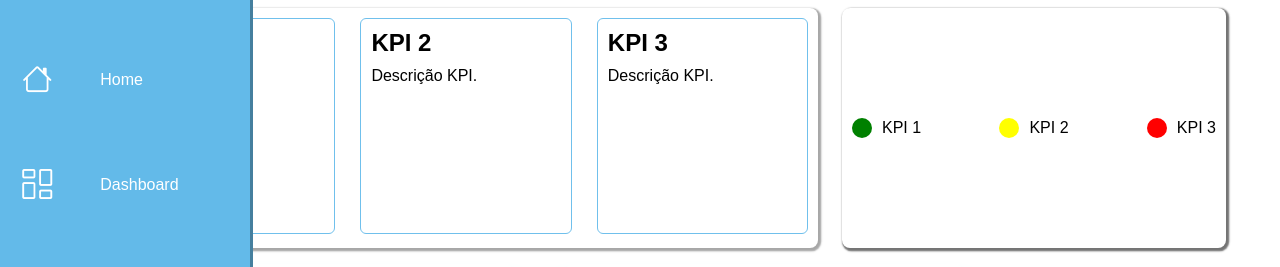
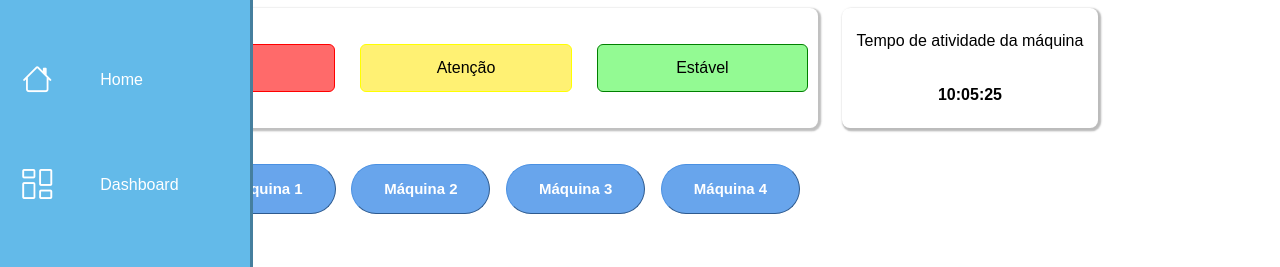
Before and after one commit to Stabillis/Stabillis, a website: page site/public/dashboard/dashboardStabillis.html in a window 1280 px wide. Shown: the top 267 px of the page. Drawn offline with nearby package versions, Linux system fonts and the light colour scheme.

Commit message:
Dashboard PARA O RAULLLLL

```diff
--- a/site/public/css/dash.css
+++ b/site/public/css/dash.css
@@ -133,28 +133,55 @@ main .columns-dash > div:hover{
 
     display: flex;
     justify-content: space-between;
+    align-items: center;
     margin-top: 0.5rem;
     width: 55vw;
-    height: 30vh;
+    height: 15vh;
     margin-left: 1.5rem;
-    box-shadow: 0.1rem 0.1rem 0.1rem 0.1rem #747474a2;
+    box-shadow: 0.1rem 0.1rem 0.1rem 0.1rem #74747473;
     border-radius: 8px;
 
   }
 
-  .card {
-    border: 1px solid #70c0ec;
+  .card-perigo {
+    border: 1px solid red;
+    background-color: rgba(255, 29, 29, 0.658);
     margin: 10px;
     padding: 10px;
     width: 30%;
-    height: 90%;
+    height: 40%;
     border-radius: 6px;
+    display: flex;
+    justify-content: center;
+    align-items: center;
 
   }
 
-  .coluna-kpi h2 {
-    font-size: 24px;
-    margin-bottom: 10px;
+  .card-atencao {
+    border: 1px solid yellow;
+    background-color: rgba(255, 238, 86, 0.822);
+    margin: 10px;
+    padding: 10px;
+    width: 30%;
+    height: 40%;
+    border-radius: 6px;
+    display: flex;
+    justify-content: center;
+    align-items: center;
+
+  }
+
+  .card-estavel {
+    border: 1px solid green;
+    background-color: rgba(110, 248, 110, 0.747);
+    margin: 10px;
+    padding: 10px;
+    width: 30%;
+    height: 40%;
+    border-radius: 6px;
+    display: flex;
+    justify-content: center;
+    align-items: center;
   }
 
   .coluna-kpi p {
@@ -163,13 +190,14 @@ main .columns-dash > div:hover{
 /*estilização lgenda KPI*/
 .legenda-kpi {
     display: flex;
-    justify-content: space-between;
+    justify-content: center;
+    flex-direction: column;
     border: none;
     margin-top: 0.5rem;
-    width: 30vw;
-    height: 30vh;
+    width: 20vw;
+    height: 15vh;
     margin-left: 1.5rem;
-    box-shadow: 0.1rem 0.1rem 0.1rem 0.1rem #747474;
+    box-shadow: 0.1rem 0.1rem 0.1rem 0.1rem #7474747c;
     border-radius: 8px;
 
   }
@@ -177,27 +205,35 @@ main .columns-dash > div:hover{
   .kpi {
     display: flex;
     align-items: center;
+    flex-direction: column;
     margin: 10px;
   }
 
-  .circulo {
-    width: 20px;
-    height: 20px;
-    border-radius: 50%;
-    margin-right: 10px;
+  .container-botao{
+    display: flex;
+    justify-content: space-between;
+    margin-left: 15%;
+    height: 30%;
+    margin-top: 5%;
+    margin-bottom: 5%;
   }
 
-  .verde {
-    background-color: green;
+  button{
+    font-size:15px;
+    font-family:Arial;
+    width:139px;
+    height:50px;
+    border-width:1px;
+    color:#fff;
+    border-color:rgba(74, 144, 226, 1);
+    font-weight:bold;
+    border-top-left-radius:28px;
+    border-top-right-radius:28px;
+    border-bottom-left-radius:28px;
+    border-bottom-right-radius:28px;
+    background:rgba(104, 165, 236, 1);
   }
 
-  .amarelo {
-    background-color: yellow;
-  }
-
-  .vermelho {
-    background-color: red;
-  }
 
   span {
     font-size: 16px;
--- a/site/public/dashboard/dashboardStabillis.html
+++ b/site/public/dashboard/dashboardStabillis.html
@@ -58,20 +58,14 @@
         <!--KPIs-->
         <div class="container">
         <div class="coluna-kpi">
-          <div class="card">
-
-            <h2>KPI 1</h2>
-            <p>Descrição KPI.</p>
+          <div class="card-perigo">
+            <p>Perigo</p>
           </div>
-          <div class="card">
-
-            <h2>KPI 2</h2>
-            <p>Descrição KPI.</p>
+          <div class="card-atencao">
+            <p>Atenção</p>
           </div>
-          <div class="card">
-
-            <h2>KPI 3</h2>
-            <p>Descrição KPI.</p>
+          <div class="card-estavel">
+            <p>Estável</p>
           </div>
         </div>
 
@@ -81,21 +75,20 @@
       <div class="legenda-kpi">
         <div class="kpi">
           <div class="circulo verde"></div>
-          <span>KPI 1</span>
-        </div>
-        <div class="kpi">
-          <div class="circulo amarelo"></div>
-          <span>KPI 2</span>
-        </div>
-        <div class="kpi">
-          <div class="circulo vermelho"></div>
-          <span>KPI 3</span>
+          <span>Tempo de atividade da máquina</span>
+          <br><br>
+         <p><b>10:05:25</b></p>
         </div>
       </div>
     </div>
 
 <!--fim legenda -->
-
+    <div class="container-botao">
+      <button class="botoes">Máquina 1</button>
+      <button class="botoes">Máquina 2</button>
+      <button class="botoes">Máquina 3</button>
+      <button class="botoes">Máquina 4</button>
+    </div>
 <!--Colunas da dash-->
         <div class="columns-dash">
             <div class="painel1" id="painel1">
```
Also changed, not shown: .gitignore.txt (deleted).
